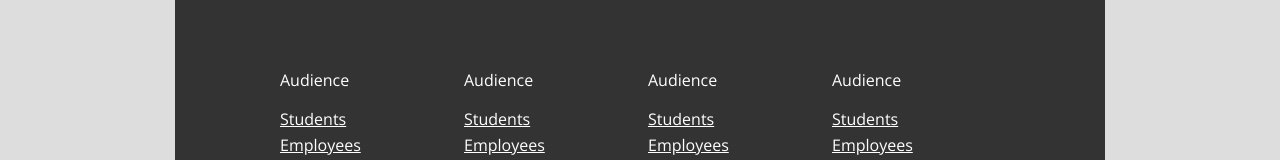
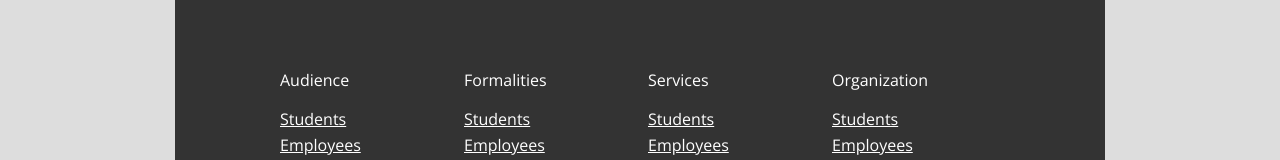
Before and after one commit to clever-cr/jan_challenge, a Next.js app: page / in a window 1280 px wide. Shown: the part 6648-6808 px from the top of the page. Built offline with nearby package versions, Linux system fonts and the light colour scheme.

Commit message:
update footer section

```diff
--- a/components/Footer.jsx
+++ b/components/Footer.jsx
@@ -81,7 +81,7 @@ const Footer = () => {
                 </div>
               </div>
               <div className="text-white">
-                <h3 className="text-base leading-[21px]">Audience</h3>
+                <h3 className="text-base leading-[21px]">Formalities</h3>
                 <div className="flex flex-col pt-[15px]">
                   {[
                     "Students",
@@ -102,7 +102,7 @@ const Footer = () => {
                 </div>
               </div>
               <div className="text-white">
-                <h3 className="text-base leading-[21px]">Audience</h3>
+                <h3 className="text-base leading-[21px]">Services</h3>
                 <div className="flex flex-col pt-[15px]">
                   {[
                     "Students",
@@ -123,7 +123,7 @@ const Footer = () => {
                 </div>
               </div>
               <div className="text-white">
-                <h3 className="text-base leading-[21px]">Audience</h3>
+                <h3 className="text-base leading-[21px]">Organization</h3>
                 <div className="flex flex-col pt-[15px]">
                   {[
                     "Students",
```
